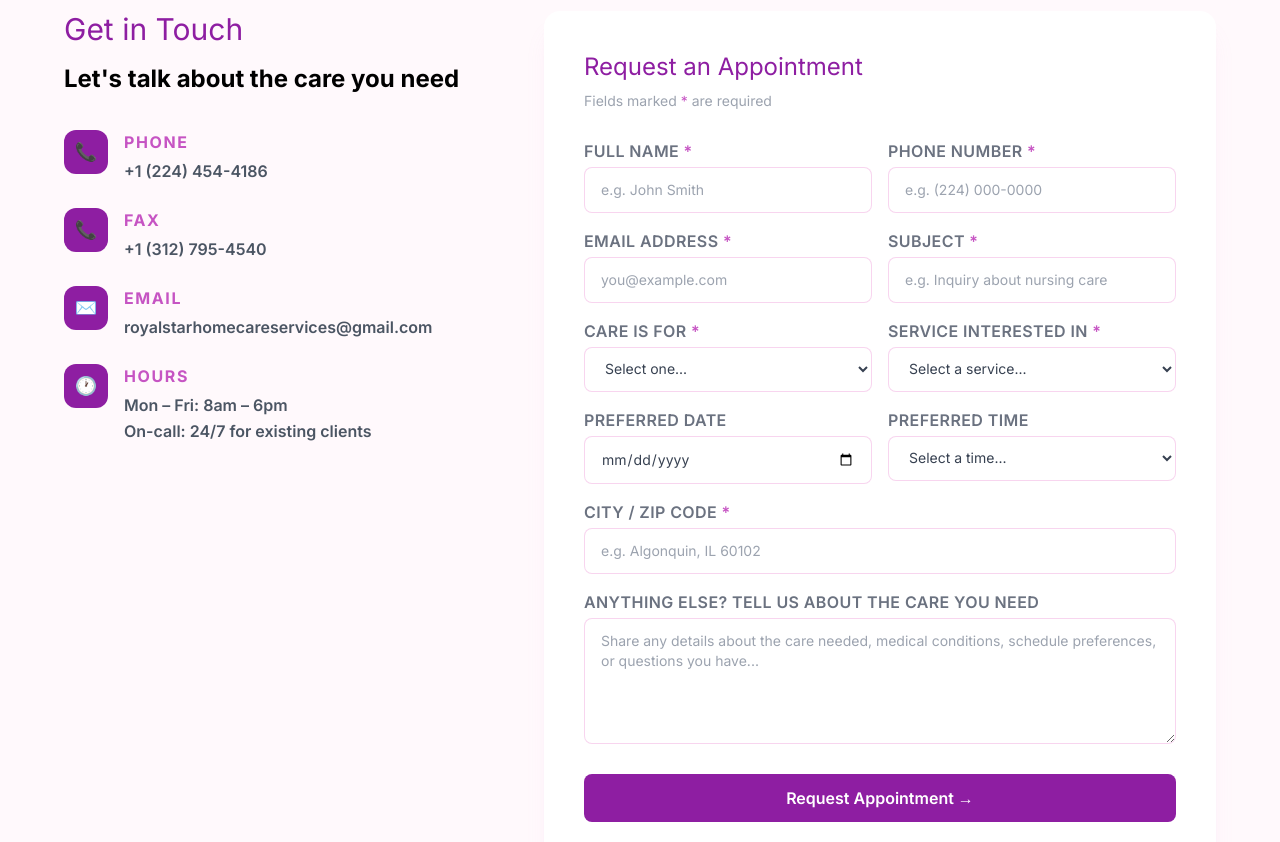
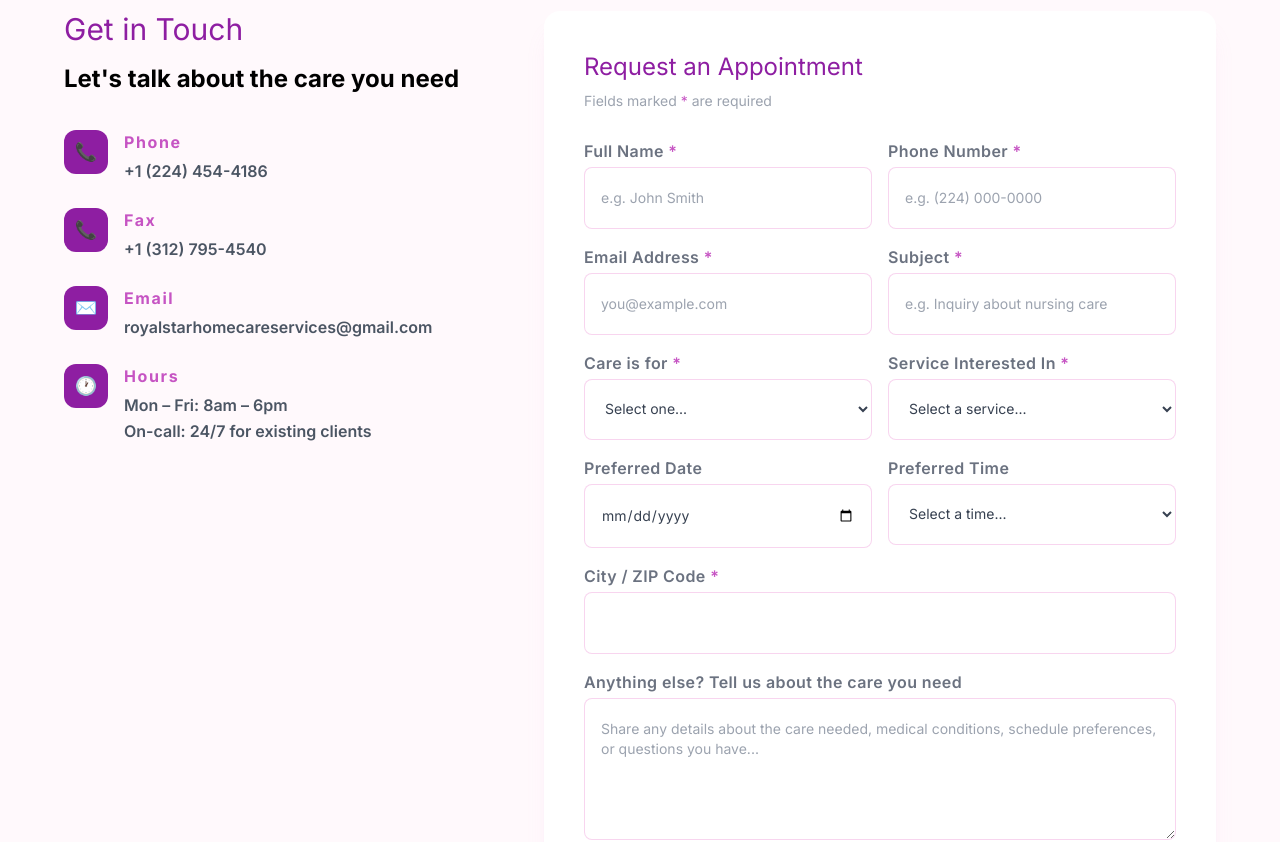
Before and after one commit to dedayorr/Royal-Star-Home-Care, a React (Create React App) app: page /contact in a window 1280 px wide. Shown: the part 520-1362 px from the top of the page. Built offline with nearby package versions, Linux system fonts and the light colour scheme.

Commit message:
contact_form

```diff
--- a/src/pages/Contact.js
+++ b/src/pages/Contact.js
@@ -2,7 +2,7 @@ import React, { useState } from "react";
 import AnimatedSection from "../components/AnimatedSection";
 
 const inputCls =
-  "w-full px-4 py-3 rounded-lg border border-soft/40 text-sm text-gray-700 outline-none focus:border-secondary transition-colors bg-white font-sans";
+  "w-full px-4 py-5 rounded-lg border border-soft/40 text-sm text-gray-700 outline-none focus:border-secondary transition-colors bg-white font-sans";
 
 const selectCls = (val) =>
   `${inputCls} ${!val ? "text-gray-400" : "text-gray-700"}`;
@@ -53,7 +53,7 @@ export default function Contact() {
     <main className="pt-[72px]">
       <section className="bg-gradient-to-br from-primary to-secondary py-20 px-6 text-center">
         <AnimatedSection>
-          <p className="text-xs font-semibold tracking-widest uppercase text-soft mb-3">
+          <p className="text-xs font-semibold tracking-widest text-soft mb-3">
             Reach Out
           </p>
           <h1
@@ -87,7 +87,7 @@ export default function Contact() {
                     {item.icon}
                   </div>
                   <div>
-                    <div className="font-bold text-l tracking-widest uppercase text-secondary mb-1">
+                    <div className="font-bold text-l tracking-widest text-secondary mb-1">
                       {item.label}
                     </div>
                     {item.href ? (
@@ -152,7 +152,7 @@ export default function Contact() {
                 {/* Row 1 — Name & Phone */}
                 <div className="grid grid-cols-1 sm:grid-cols-2 gap-4 mb-4">
                   <div>
-                    <label className=" font-semibold text-gray-500 uppercase tracking-wide mb-1 block">
+                    <label className=" font-semibold text-gray-500 tracking-wide mb-1 block">
                       Full Name <span className="text-secondary">*</span>
                     </label>
                     <input
@@ -165,7 +165,7 @@ export default function Contact() {
                     />
                   </div>
                   <div>
-                    <label className=" font-semibold text-gray-500 uppercase tracking-wide mb-1 block">
+                    <label className=" font-semibold text-gray-500 tracking-wide mb-1 block">
                       Phone Number <span className="text-secondary">*</span>
                     </label>
                     <input
@@ -183,7 +183,7 @@ export default function Contact() {
                 {/* Row 2 — Email & Subject */}
                 <div className="grid grid-cols-1 sm:grid-cols-2 gap-4 mb-4">
                   <div>
-                    <label className=" font-semibold text-gray-500 uppercase tracking-wide mb-1 block">
+                    <label className=" font-semibold text-gray-500 tracking-wide mb-1 block">
                       Email Address <span className="text-secondary">*</span>
                     </label>
                     <input
@@ -197,7 +197,7 @@ export default function Contact() {
                     />
                   </div>
                   <div>
-                    <label className=" font-semibold text-gray-500 uppercase tracking-wide mb-1 block">
+                    <label className=" font-semibold text-gray-500 tracking-wide mb-1 block">
                       Subject <span className="text-secondary">*</span>
                     </label>
                     <input
@@ -214,7 +214,7 @@ export default function Contact() {
                 {/* Row 3 — Care For & Service */}
                 <div className="grid grid-cols-1 sm:grid-cols-2 gap-4 mb-4">
                   <div>
-                    <label className=" font-semibold text-gray-500 uppercase tracking-wide mb-1 block">
+                    <label className=" font-semibold text-gray-500 tracking-wide mb-1 block">
                       Care is for <span className="text-secondary">*</span>
                     </label>
                     <select
@@ -231,7 +231,7 @@ export default function Contact() {
                     </select>
                   </div>
                   <div>
-                    <label className=" font-semibold text-gray-500 uppercase tracking-wide mb-1 block">
+                    <label className=" font-semibold text-gray-500 tracking-wide mb-1 block">
                       Service Interested In <span className="text-secondary">*</span>
                     </label>
                     <select
@@ -255,7 +255,7 @@ export default function Contact() {
                 {/* Row 4 — Preferred Date & Time */}
                 <div className="grid grid-cols-1 sm:grid-cols-2 gap-4 mb-4">
                   <div>
-                    <label className=" font-semibold text-gray-500 uppercase tracking-wide mb-1 block">
+                    <label className=" font-semibold text-gray-500 tracking-wide mb-1 block">
                       Preferred Date
                     </label>
                     <input
@@ -268,7 +268,7 @@ export default function Contact() {
                     />
                   </div>
                   <div>
-                    <label className=" font-semibold text-gray-500 uppercase tracking-wide mb-1 block">
+                    <label className=" font-semibold text-gray-500 tracking-wide mb-1 block">
                       Preferred Time
                     </label>
                     <select
@@ -288,12 +288,12 @@ export default function Contact() {
 
                 {/* Row 5 — City/Zip */}
                 <div className="mb-4">
-                  <label className=" font-semibold text-gray-500 uppercase tracking-wide mb-1 block">
+                  <label className="font-semibold text-gray-500 tracking-wide mb-1 block">
                     City / ZIP Code <span className="text-secondary">*</span>
                   </label>
                   <input
                     name="cityZip"
-                    placeholder="e.g. Algonquin, IL 60102"
+                    placeholder=""
                     required
                     value={form.cityZip}
                     onChange={onChange}
@@ -303,7 +303,7 @@ export default function Contact() {
 
                 {/* Row 6 — Message */}
                 <div className="mb-6">
-                  <label className=" font-semibold text-gray-500 uppercase tracking-wide mb-1 block">
+                  <label className=" font-semibold text-gray-500 tracking-wide mb-1 block">
                     Anything else? Tell us about the care you need
                   </label>
                   <textarea
```
